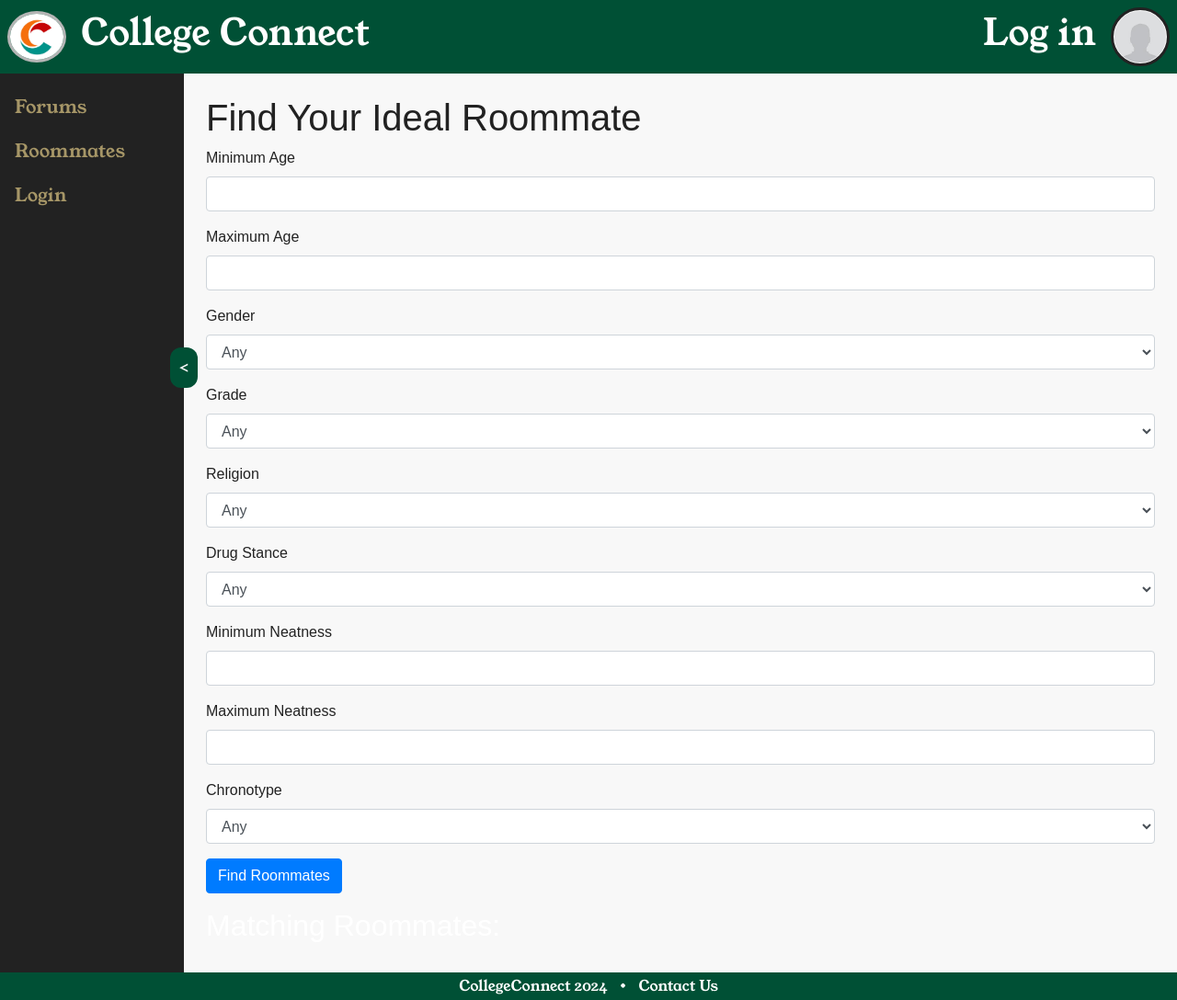
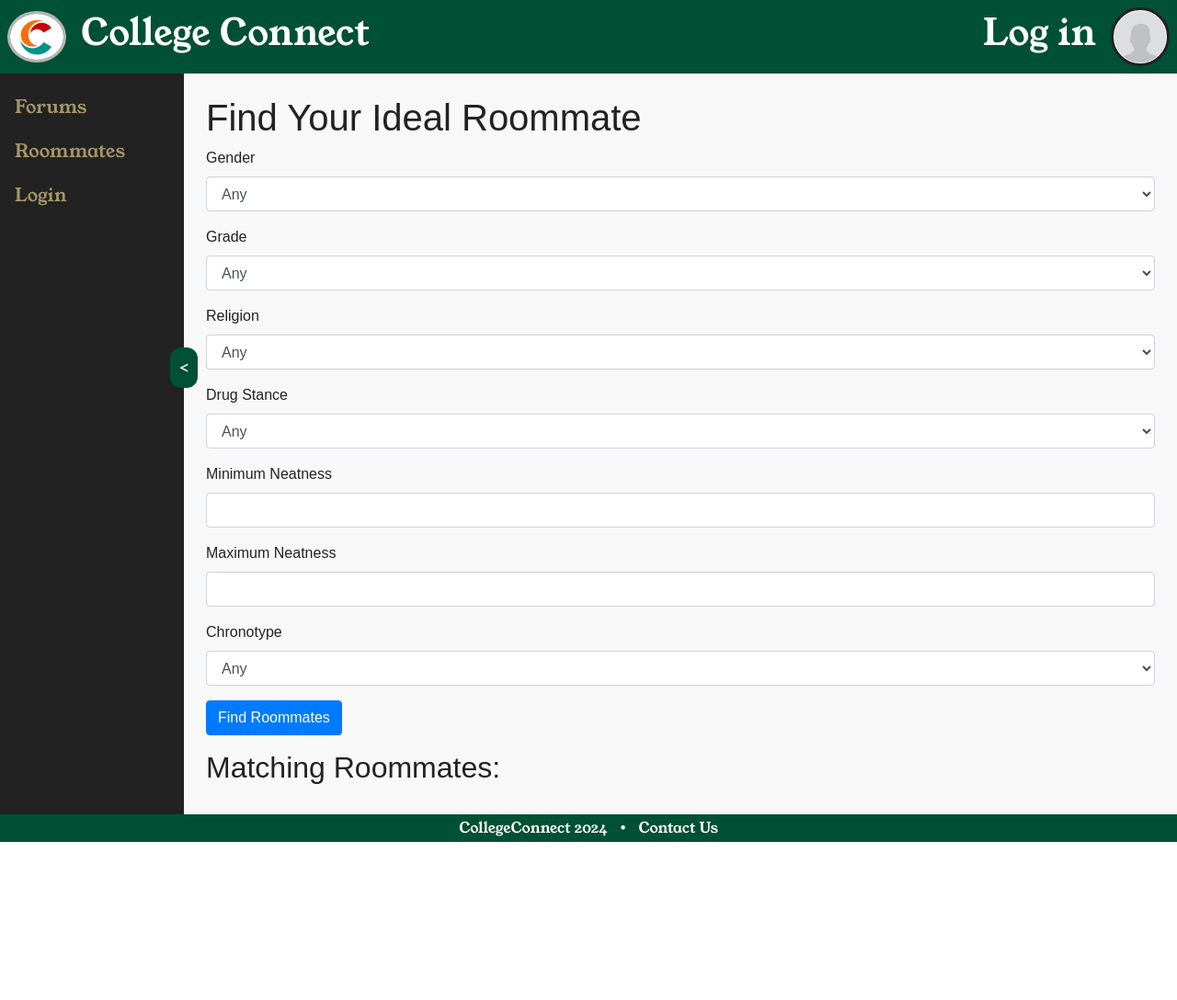
Before and after one commit to arahman19/CollegeConnect, a Flask app: page /roommate in a window 1280 px wide. Shown: the whole page at 92% size. After the commit the page ends 916 px from the top, so only its background shows below. Run offline with Flask 3, Linux system fonts and the light colour scheme; parts of the project's set-up code (start-up, migrations or seed data) failed here and were passed over; some web fonts are replaced.

Commit message:
Updated Roommate finder

```diff
--- a/app.py
+++ b/app.py
@@ -45,8 +45,6 @@ class Account(db.Model, UserMixin):
         return f"Username : {self.username}, Password: {self.password}, Email: {self.email}, Gender: {self.gender}, Grade: {self.grade}, Religion: {self.religion}, Drugs: {self.drugs}, Neatness: {self.neatness}, Chronotype: {self.chronotype}"
 
 class RoommateCriteriaForm(FlaskForm):
-    minAge = IntegerField('Minimum Age', validators=[NumberRange(min=18, max=100)])
-    maxAge = IntegerField('Maximum Age', validators=[NumberRange(min=18, max=100)])
     gender = SelectField('Gender', choices=[('999', 'Any'), ('0', 'Male'), ('1', 'Female')], coerce=int)
     grade = SelectField('Grade', choices=[('999', 'Any'), ('0', 'Freshman'), ('1', 'Sophomore'), ('2', 'Junior'), ('3', 'Senior')], coerce=int)
     religion = SelectField('Religion', choices=[('999', 'Any'), ('0', 'Christian'), ('1', 'Muslim'), ('2', 'Jewish'), ('3', 'Buddhist')], coerce=int)
@@ -183,9 +181,12 @@ def roommate():
     roommateList = []
 
     if form.validate_on_submit():
+        print("Form submitted", form.data)  # This will show all form data
+    else:
+        print("Form errors", form.errors)
+
+    if form.validate_on_submit():
         criteria = accountCriteria(
-            minAge=form.minAge.data,
-            maxAge=form.maxAge.data,
             gender=form.gender.data,
             grade=form.grade.data,
             religion=form.religion.data,
@@ -199,10 +200,6 @@ def roommate():
 
         for a in accounts:
             check = True
-
-            if criteria.minAge != 999 and criteria.maxAge != 999:
-                if not (a.age >= criteria.minAge and a.age <= criteria.maxAge):
-                    check = False
 
             if criteria.gender != 999 and check:
                 if a.gender != criteria.gender:
--- a/roommate_finder_mockup.py
+++ b/roommate_finder_mockup.py
@@ -51,9 +51,8 @@
 #                   1 = Morning Bird
 #                   999 = Doesn't Matter
 class account:
-    def __init__(self, name, age, gender, grade, religion, drugs, neatness, chronotype):
+    def __init__(self, name, gender, grade, religion, drugs, neatness, chronotype):
         self.name = name
-        self.age = age
         self.gender = gender
         self.grade = grade
         self.religion = religion
@@ -64,9 +63,7 @@ class account:
 # Critera is a slightly modified account with different fields to account for range values
 # These values would be entered by a form questionaire with text-entry, dropdowns, and radio buttons.
 class accountCriteria:
-    def __init__(self, minAge, maxAge, gender, grade, religion, drugs, minNeatness, maxNeatness, chronotype):
-        self.minAge = minAge
-        self.maxAge = maxAge
+    def __init__(self, gender, grade, religion, drugs, minNeatness, maxNeatness, chronotype):
         self.gender = gender
         self.grade = grade
         self.religion = religion
@@ -75,10 +72,10 @@ class accountCriteria:
         self.maxNeatness = maxNeatness
         self.chronotype = chronotype
 
-criteria = accountCriteria(18, 20, 0, 2, 999, 0, 3, 5, 0)
-acc1 = account("John Doe", 19, 0, 2, 2, 0, 3, 1)
-acc2 = account("Jane Doe", 18, 22, 0, 0, 2, 4, 1)
-acc3 = account("Chris Topher", 22, 23, 3, 0, 1, 3, 0)
+criteria = accountCriteria(0, 2, 999, 0, 3, 5, 0)
+acc1 = account("John Doe", 0, 2, 2, 0, 3, 1)
+acc2 = account("Jane Doe", 0, 0, 2, 4, 0, 1)
+acc3 = account("Chris Topher", 3, 0, 1, 3, 0, 0)
 
 # This would be the actual accoutn database in the real thing
 accDatabase = [acc1, acc2, acc3]
@@ -91,11 +88,6 @@ def roommateFinder():
     for a in accDatabase:
         # Count of matches with criteria
         matchCount = 0
-
-        # How old would you like your roommate
-        if (criteria.minAge != 999 and criteria.maxAge != 999):
-            if (a.age >= criteria.minAge and a.age <= criteria.maxAge):
-                matchCount += 1
 
         # What is the preferred gender of your roommate?
         if (criteria.gender != 999):
--- a/templates/roommate.html
+++ b/templates/roommate.html
@@ -5,14 +5,6 @@
 
 <form  style="color: #222222;" method="post">
     {{ form.hidden_tag() }}
-
-    <div class="form-group">
-        {{ form.minAge.label }} {{ form.minAge(class="form-control") }}
-    </div>
-
-    <div class="form-group">
-        {{ form.maxAge.label }} {{ form.maxAge(class="form-control") }}
-    </div>
 
     <div class="form-group">
         {{ form.gender.label }} {{ form.gender(class="form-control") }}
@@ -47,10 +39,10 @@
     </div>
 </form>
 
-<h2>Matching Roommates:</h2>
-<ul class="list-group">
+<h2 style="color: #222222;">Matching Roommates:</h2>
+<ul style="color: #222222;"  class="list-group">
     {% for roommate in roommateList %}
-        <li class="list-group-item">{{ roommate.name }} ({{ roommate.age }} years old)</li>
+        <li style="color: #222222;" class="list-group-item">{{ roommate.username }}</li>
     {% endfor %}
 </ul>
 {% endblock %}
```
